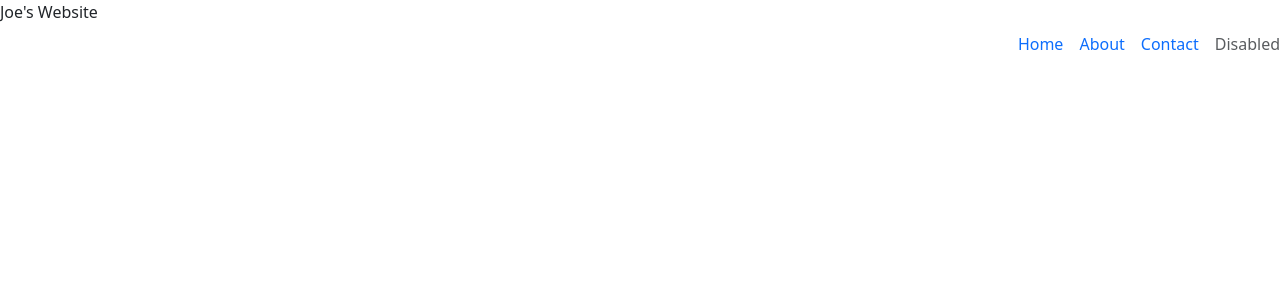
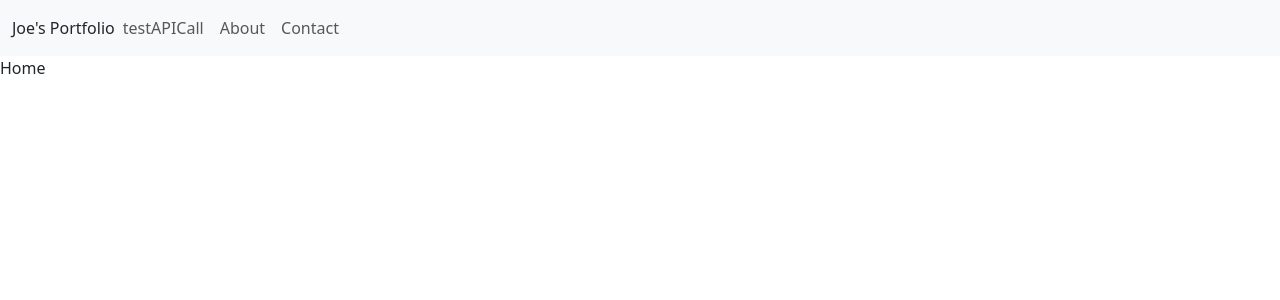
Before and after one commit to joeshoshina/Personal-Portfolio, a React (Vite) app: page / in a window 1280 px wide. Shown: the top 300 px of the page. Built offline with nearby package versions, Linux system fonts and the light colour scheme.

Commit message:
Created template Navbar that's responsive, will add functionality to each section next time

```diff
--- a/src/App.jsx
+++ b/src/App.jsx
@@ -8,9 +8,31 @@ import About from "./components/About";
 import Contact from "./components/Contact";
 
 function App() {
+  const [activePage, setActivePage] = useState("home");
+
+  const handleNavClick = (page) => {
+    setActivePage(page); // Update the active page based on the clicked link
+  };
+
+  const renderPage = () => {
+    switch (activePage) {
+      case "about":
+        return <About />;
+      case "contact":
+        return <Contact />;
+      case "testAPIcall":
+        // Placeholder for testAPIcall component
+        return <div>testAPIcall</div>;
+      case "home":
+      default:
+        return <Home />;
+    }
+  };
+
   return (
     <div>
-      <Navbar />
+      <Navbar page={activePage} onSelect={handleNavClick} />
+      <main>{renderPage()}</main>
     </div>
   );
 }
--- a/src/components/Home.jsx
+++ b/src/components/Home.jsx
@@ -1,5 +1,5 @@
 function Home() {
-  return <div className="p-4">🏠 Welcome to the Home Page!</div>;
+  return <div>Home</div>;
 }
 
 export default Home;
--- a/src/components/Navbar.jsx
+++ b/src/components/Navbar.jsx
@@ -1,35 +1,46 @@
 import React from "react";
 
-const Navbar = () => {
+const Navbar = ({ onSelect, page }) => {
   return (
-    <>
-      <a>
-        <span className="nav-item">Joe's Website</span>
+    <nav className="navbar navbar-expand-lg bg-body-tertiary">
+      <div className="container-fluid">
+        <a className="nav-link" href="#" onClick={() => onSelect("home")}>
+          Joe's Portfolio
         </a>
-
-      <ul className="nav nav-underline nav justify-content-end">
-        <li className="nav-item">
-          <a className="nav-link" href="#">
-            Home
+        <button
+          className="navbar-toggler"
+          type="button"
+          data-bs-toggle="collapse"
+          data-bs-target="#navbarNavAltMarkup"
+          aria-controls="navbarNavAltMarkup"
+          aria-expanded="false"
+          aria-label="Toggle navigation"
+        >
+          <span className="navbar-toggler-icon"></span>
+        </button>
+        <div className="collapse navbar-collapse" id="navbarNavAltMarkup">
+          <div className="navbar-nav">
+            <a
+              className="nav-link"
+              href="#"
+              onClick={() => onSelect("testAPIcall")}
+            >
+              testAPICall
             </a>
-        </li>
-        <li className="nav-item">
-          <a className="nav-link" href="#">
+            <a className="nav-link" href="#" onClick={() => onSelect("about")}>
               About
             </a>
-        </li>
-        <li className="nav-item">
-          <a className="nav-link" href="#">
+            <a
+              className="nav-link"
+              href="#"
+              onClick={() => onSelect("contact")}
+            >
               Contact
             </a>
-        </li>
-        <li className="nav-item">
-          <a className="nav-link disabled" aria-disabled="true">
-            Disabled
-          </a>
-        </li>
-      </ul>
-    </>
+          </div>
+        </div>
+      </div>
+    </nav>
   );
 };
 
```
Also changed, not shown: src/components/testAPICall.jsx (added, +7 -0 lines). Lines whose indentation alone changed are shown as unchanged.
